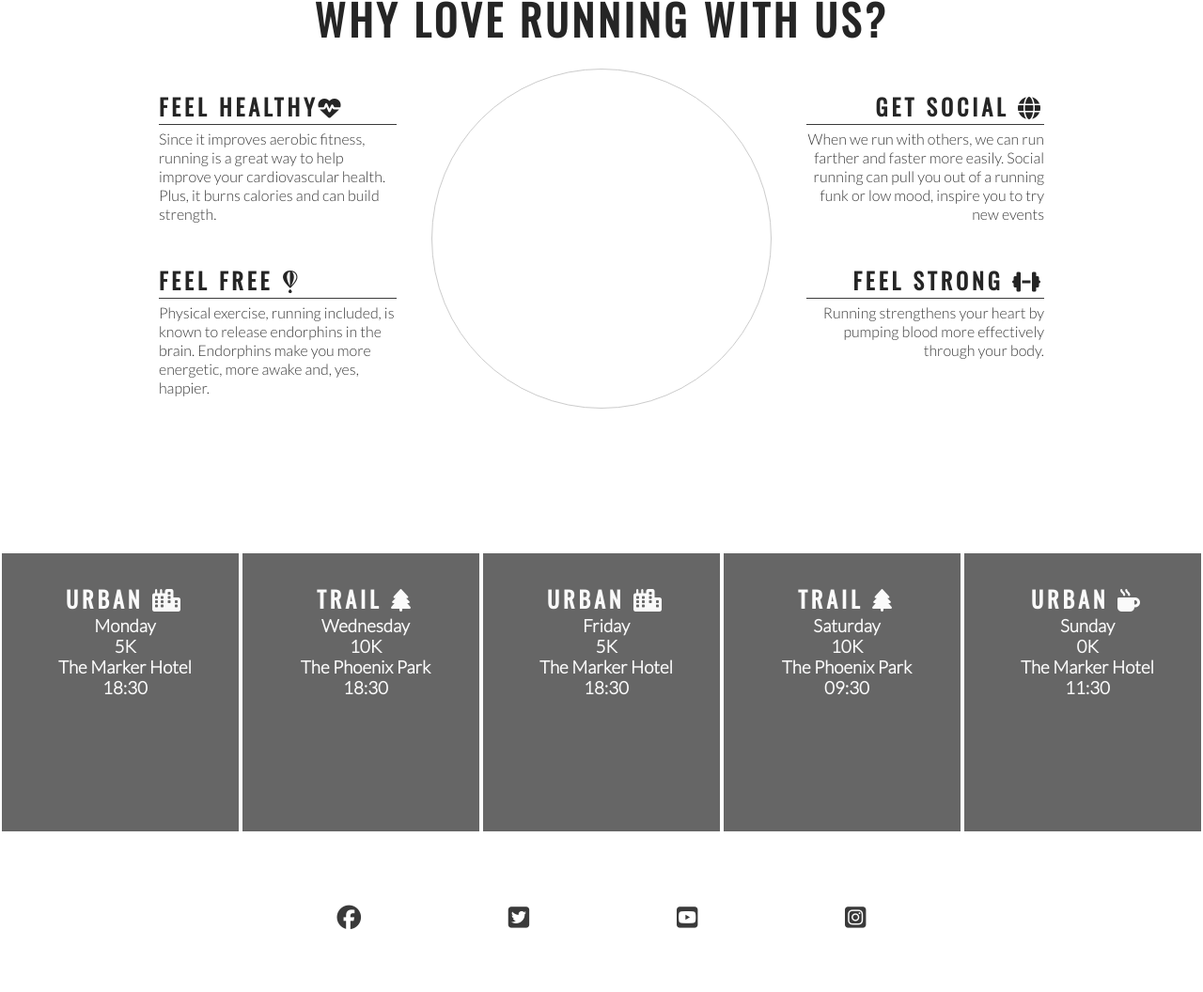
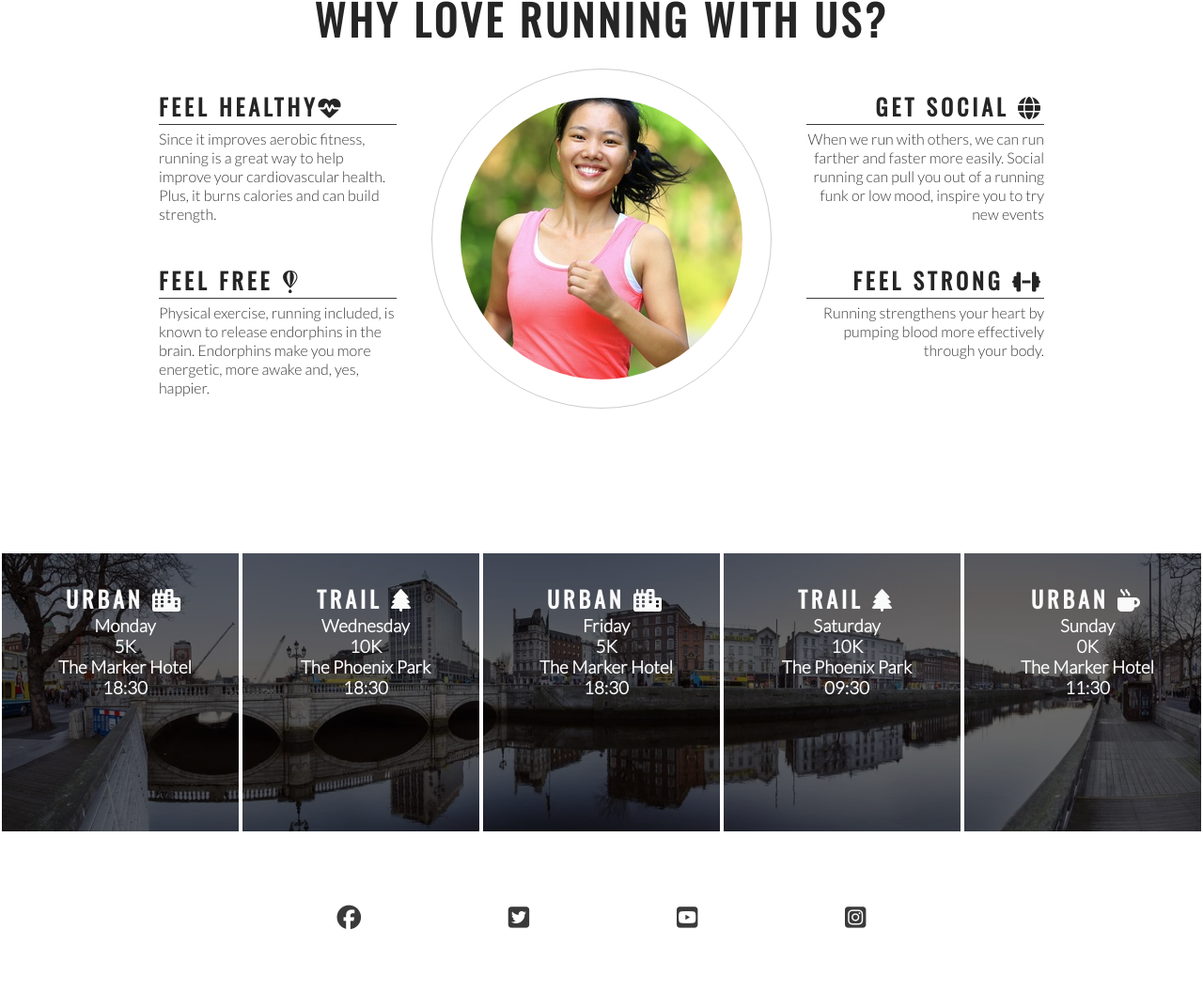
Before and after one commit to DenysRudenko/Love-Running-Web, a plain HTML site: page index.html in a window 1280 px wide. Shown: the part 708-1764 px from the top of the page at 94% size. Drawn offline with nearby package versions, Linux system fonts and the light colour scheme.

Commit message:
Find anohter bug in the path ways

```diff
--- a/assets/css/style.css
+++ b/assets/css/style.css
@@ -77,7 +77,7 @@ h2 {
 #hero-image {
     height: 600px;
     width: 100%;
-    background: url("assets/images/hero-image.webp") no-repeat center center;
+    background: url("../images/hero-image.webp") no-repeat center center;
 
     /* animates zoom effect on loading page */
     animation-name: hero-zoom;
@@ -196,7 +196,7 @@ hr {
 }
 
 #circle-cover-bg {
-    background: url("assets/images/ethos-center-image.jpg") no-repeat center center;
+    background: url("../images/ethos-center-image.jpg") no-repeat center center;
     height: 100%;
     border-radius: 50%;
 }
@@ -204,7 +204,7 @@ hr {
 /* event times */
 
 #times {
-    background-image: url("assets/images/dublin-city.webp");
+    background-image: url("../images/dublin-city.webp");
     background-repeat: no-repeat;
     background-size: cover;
     background-position: center;
```
